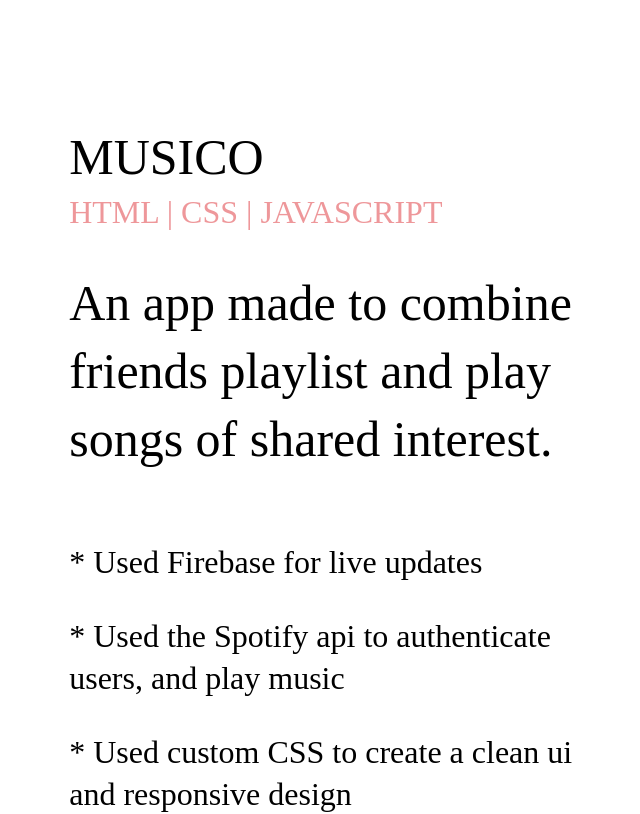
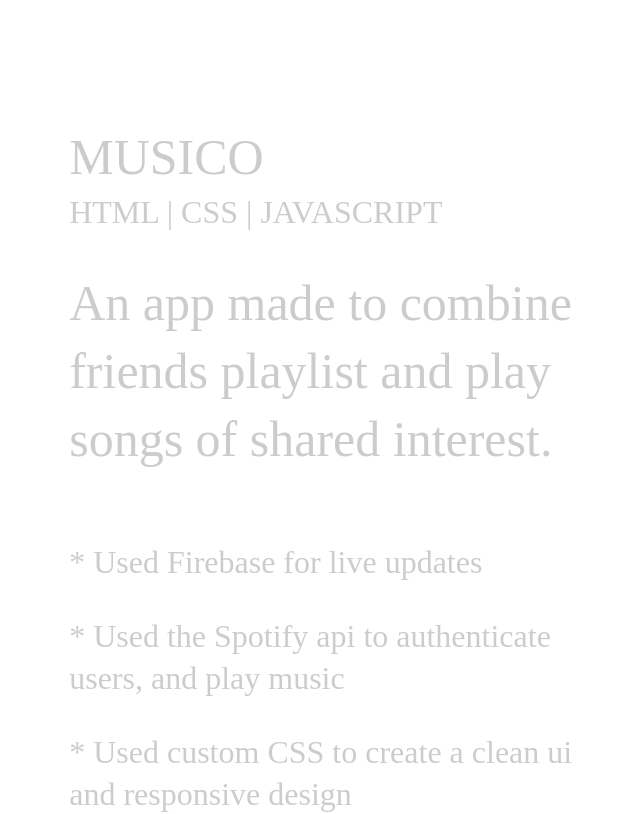
Before and after one commit to SarahYiskah/sarahyiskah, a React app: page / in a window 1280 px wide. Shown: the part 1420-2234 px from the top of the page, without its empty margins (174-814 px from the left). Built offline with nearby package versions, Linux system fonts and the light colour scheme.

Commit message:
Graying out unactive sections

```diff
--- a/index.js
+++ b/index.js
@@ -2,6 +2,7 @@ import React from 'react';
 import ReactDOM from 'react-dom';
 import App from 'App';
 import { ThemeProvider } from 'react-jss';
+import { ActiveRouteProvider } from 'providers';
 import theme from './theme';
 
 if (document) {
@@ -9,8 +10,10 @@ if (document) {
     document.body.style.margin = 0;
     document.getElementsByTagName('html')[0].style['scroll-behavior'] = 'smooth';
     ReactDOM.render((
-        <ThemeProvider theme={theme}>
-            <App />
-        </ThemeProvider>
+        <ActiveRouteProvider>
+            <ThemeProvider theme={theme}>
+                <App />
+            </ThemeProvider>
+        </ActiveRouteProvider>
     ), document.getElementById("root"));
 }
--- a/src/App.js
+++ b/src/App.js
@@ -1,7 +1,7 @@
 import React, { useEffect } from 'react';
 import { createUseStyles } from 'react-jss';
-import { ActiveRouteProvider } from 'providers';
-import { getImageHeightAndTop, isBotttomOfScreen } from 'utility'
+import { getImageHeightAndTop, isBotttomOfScreen, isTopOfScreen } from 'utility';
+import { useActiveRoute } from 'hooks';
 import { Footer, Navbar, About, Projects, Blog } from 'components';
 
 
@@ -18,10 +18,22 @@ const useStyles = createUseStyles(theme => ({
 
 const App = () => {
     const classes = useStyles();
+    const { activeRoute, setActiveRoute } = useActiveRoute();
 
     const handleScroll = () => {
         const scrollSections = Array.from(document.getElementsByClassName('scrollSection'));
-        const blog = document.getElementById('blog');
+        const reversedSections = [...scrollSections];
+        for (let section of reversedSections.reverse()) {
+            const sectionId = (section.id !== 'about' && section.id !== 'blog') ? 'projects.' + section.id : section.id;
+            if (isTopOfScreen(section)) {
+                if (section.id !== 'about' && section.id !== 'blog') {
+                    setActiveRoute('projects.' + section.id);
+                } else {
+                    setActiveRoute(sectionId);
+                }
+                break;
+            }
+        };
         if (isBotttomOfScreen(blog)) {
             scrollSections.forEach(section => {
                 const sectionId = section.id;
@@ -48,7 +60,6 @@ const App = () => {
     }, []);
 
     return (
-        <ActiveRouteProvider>
         <div className={classes.container}>
             <div className={classes.body}>
                 <Navbar />
@@ -60,7 +71,6 @@ const App = () => {
             </div>
             <Footer />
         </div>
-        </ActiveRouteProvider>
     );
 };
 
--- a/src/components/About.js
+++ b/src/components/About.js
@@ -1,6 +1,6 @@
 import React from 'react';
 import { createUseStyles } from 'react-jss';
-import { useCommonClasses, useActiveRoute } from 'hooks'
+import { useCommonClasses } from 'hooks'
 import clsx from 'clsx';
 
 const useStyles = createUseStyles(theme => ({
@@ -18,15 +18,11 @@ const useStyles = createUseStyles(theme => ({
 const About = () => {
     const classes = useStyles();
     const commonClasses = useCommonClasses();
-    const { setActiveRoute } = useActiveRoute();
-
-    const handleAboutMouseOver = () => setActiveRoute('about');
 
     return (
         <div
             id="about"
             className={clsx(classes.container, 'scrollSection')}
-            onMouseOver={handleAboutMouseOver}
         >
             <p className={clsx(commonClasses.sectionDescription, classes.details)}>
                 Hey there!
--- a/src/components/Blog.js
+++ b/src/components/Blog.js
@@ -26,8 +26,24 @@ const useStyles = createUseStyles(theme => ({
         textDecoration: 'underline',
         lineHeight: '60px'
     },
+    unactiveTitle: {
+        color: theme.palette.text.tertiary,
+        transition: 'color 0.3s',
+        '& > span > svg > g > path': {
+            stroke: theme.palette.text.secondary + '33',
+            transition: 'color 0.3s',
+        }
+    },
     subheader: {
         textTransform: 'none',
+    },
+    unactiveSubheader: {
+        color: theme.palette.text.secondary + '33',
+        transition: 'color 0.3s',
+        '& > span > svg > g > path': {
+            stroke: theme.palette.text.secondary + '33',
+            transition: 'color 0.3s',
+        }
     },
     arrow: {
         marginLeft: '20px'
@@ -60,15 +76,14 @@ const blogs = [
 const Blog = () => {
     const classes = useStyles();
     const commonClasses = useCommonClasses();
-    const { setActiveRoute } = useActiveRoute();
 
-    const handleBlogMouseOver = () => setActiveRoute('blog');
+    const { activeRoute } = useActiveRoute();
+
 
     return (
         <div
             id="blog"
             className={clsx(classes.container, 'scrollSection')}
-            onMouseOver={handleBlogMouseOver}
         >
             <div className={classes.links}>
                 {blogs.map((blog, index) => (
@@ -80,7 +95,7 @@ const Blog = () => {
                         rel="noopener noreferrer"
                         href={blog.link}
                     >
-                        <p className={clsx(commonClasses.sectionTitle, classes.title)}>
+                        <p className={clsx(commonClasses.sectionTitle, classes.title, activeRoute !== 'blog' ? classes.unactiveTitle : '')}>
                             {blog.title}
                             {!blog.subheader
                                 ? <span className={classes.arrow}><RightArrow /></span>
@@ -89,7 +104,7 @@ const Blog = () => {
                         </p>
                         {!!blog.subheader
                             ? (
-                                <p className={clsx(commonClasses.sectionSubheader, classes.subheader)}>
+                                <p className={clsx(commonClasses.sectionSubheader, classes.subheader, activeRoute !== 'blog' ? classes.unactiveSubheader : '')}>
                                     {blog.subheader}
                                     <span className={classes.arrow}><RightArrow /></span>
                                 </p>
--- a/src/components/Navbar.js
+++ b/src/components/Navbar.js
@@ -40,18 +40,16 @@ const useStyles = createUseStyles(theme => ({
 
 const Navbar = () => {
     const classes = useStyles();
-    const { activeRoute, setActiveRoute } = useActiveRoute();
+    const { activeRoute: _activeRoute } = useActiveRoute();
     const [top, setTop] = useState('142px');
 
-    const handleAboutClick = () => setActiveRoute('about');
-    const handleProjectsClick = () => setActiveRoute('projects');
-    const handleBlogClick = () => setActiveRoute('blog');
+    const activeRoute = _activeRoute.split('.')[0];
 
     useEffect(() => {
         if (activeRoute === 'about') setTop('142px');
         if (activeRoute === 'projects') setTop('89px');
         if (activeRoute === 'blog') setTop('33px');
-    }, [activeRoute]);
+    }, [_activeRoute]);
 
     return (
         <div className={classes.container}>
@@ -61,14 +59,12 @@ const Navbar = () => {
             >
                 <a
                     href="#about"
-                    onClick={handleAboutClick}
                     className={activeRoute === "about" ? classes.navLinkActive : classes.navLink}
                 >
                     About
                 </a>
                 <a
                     href="#projects"
-                    onClick={handleProjectsClick}
                     className={activeRoute === "projects" ? classes.navLinkActive : classes.navLink}
                 >
                     Projects
@@ -76,7 +72,6 @@ const Navbar = () => {
 
                 <a
                     href="#blog"
-                    onClick={handleBlogClick}
                     className={activeRoute === "blog" ? classes.navLinkActive : classes.navLink}
                 >
                     Blog
--- a/src/components/Projects.js
+++ b/src/components/Projects.js
@@ -1,4 +1,4 @@
-import React, { useEffect } from 'react';
+import React, { useEffect, useState } from 'react';
 import { createUseStyles } from 'react-jss';
 import { useCommonClasses, useActiveRoute } from 'hooks'
 import clsx from 'clsx';
@@ -12,6 +12,20 @@ const useStyles = createUseStyles(theme => ({
     details: {
         paddingTop: '130px',
         paddingBottom: '127px'
+    },
+    unactive: {
+        '& > p': {
+            color: theme.palette.text.tertiary,
+            transition: 'color 0.3s',
+        },
+        '& > div > p': {
+            color: theme.palette.text.tertiary,
+            transition: 'color 0.3s',
+        }
+    },
+    unactiveSubheader: {
+        color: theme.palette.text.secondary + '33',
+        transition: 'color 0.3s',
     }
 }));
 
@@ -62,21 +76,31 @@ const projects = [
 const Projects = () => {
     const classes = useStyles();
     const commonClasses = useCommonClasses();
-    const { setActiveRoute } = useActiveRoute();
 
-    const handleProjectsMouseOver = () => setActiveRoute('projects');
+    const { activeRoute } = useActiveRoute();
+    const [activeProject, setActiveProject] = useState('');
+
+    useEffect(() => {
+        const project = activeRoute.split('.')[1] || '';
+        setActiveProject(project);
+    }, [activeRoute]);
+
 
     return (
-        <div id="projects" onMouseOver={handleProjectsMouseOver}>
-            {projects.map((project, index) => (
+        <div id="projects">
+            {projects.map((project, index) => {
+                const projectId = project.title.toLowerCase().replace(/ /g, "_");
+                return (
                     <div
-                    id={project.title.toLowerCase()}
-                    key={project.title.toLowerCase()}
+                        id={projectId}
+                        key={projectId}
                         className={clsx(classes.container, 'scrollSection')}
                     >
-                    <div className={classes.details}>
+                        <div className={clsx(classes.details, activeProject !== projectId ? classes.unactive : '')}>
                             <p className={commonClasses.sectionTitle}>{project.title}</p>
-                        <p className={commonClasses.sectionSubheader}>{project.subheader}</p>
+                            <p className={clsx(commonClasses.sectionSubheader, activeProject !== projectId ? classes.unactiveSubheader : '')}>
+                                {project.subheader}
+                            </p>
                             <br /><br />
                             <p className={commonClasses.sectionDescription}>{project.description}</p>
                             <br /><br />
@@ -90,12 +114,13 @@ const Projects = () => {
                         </div>
                         <img
                             className={commonClasses.sectionImage}
-                        id={project.title.toLowerCase() + 'Img'}
+                            id={projectId + 'Img'}
                             style={{ background: project.background }}
                             src={project.imageURL}
                         />
                     </div>
-            ))}
+                )
+            })}
         </div>
     );
 };
--- a/src/utility/helpers.js
+++ b/src/utility/helpers.js
@@ -12,4 +12,9 @@ export function isBotttomOfScreen(elm) {
     //TODO - Get all image heights.
     const imageHeight = 420.7;
     return bottom < (imageHeight + 300);
-}
+};
+
+export function isTopOfScreen(elm) {
+    const top = elm.getBoundingClientRect().top;
+    return top < 1;
+};
```
Lines whose indentation alone changed are shown as unchanged.
